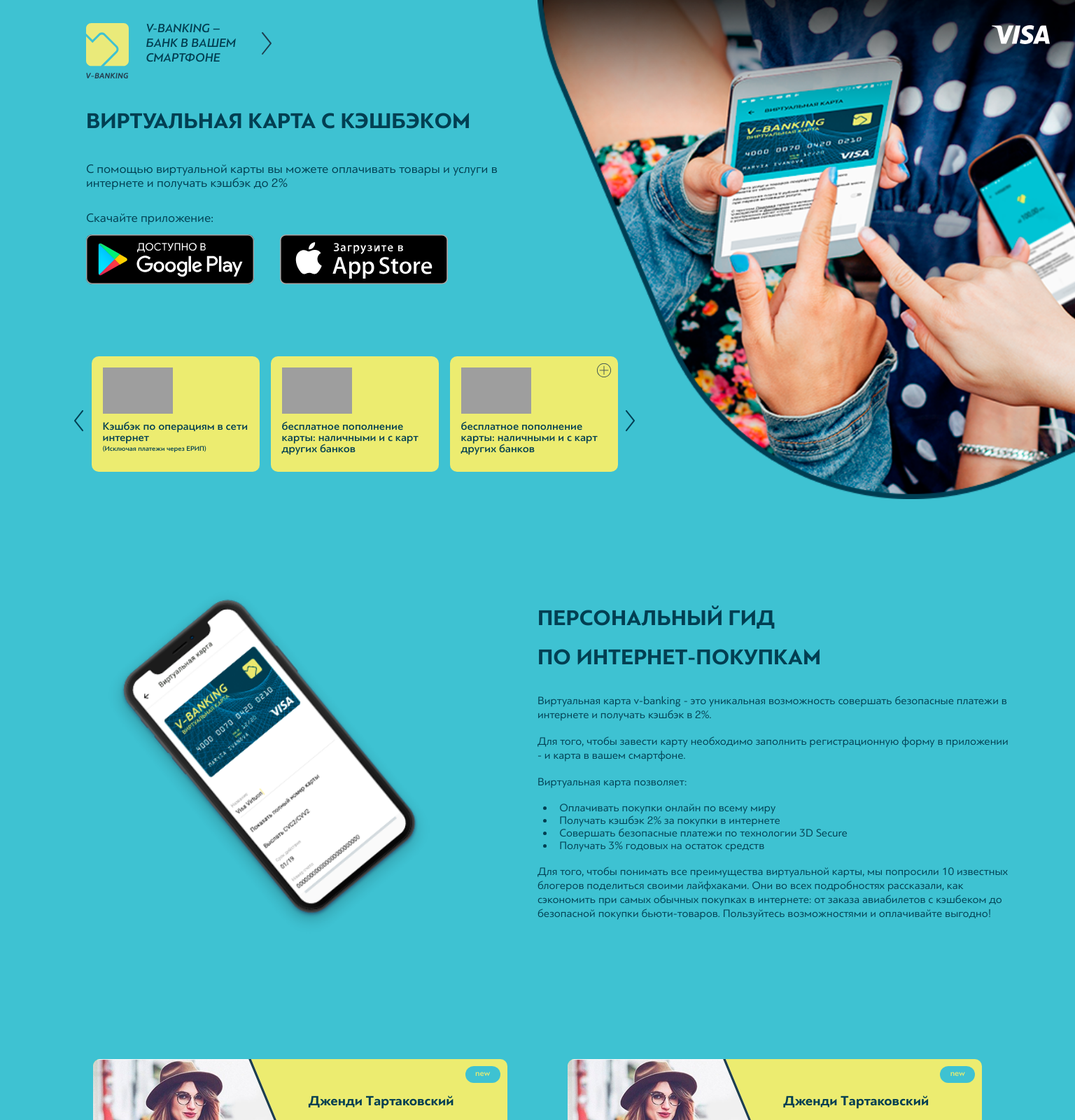
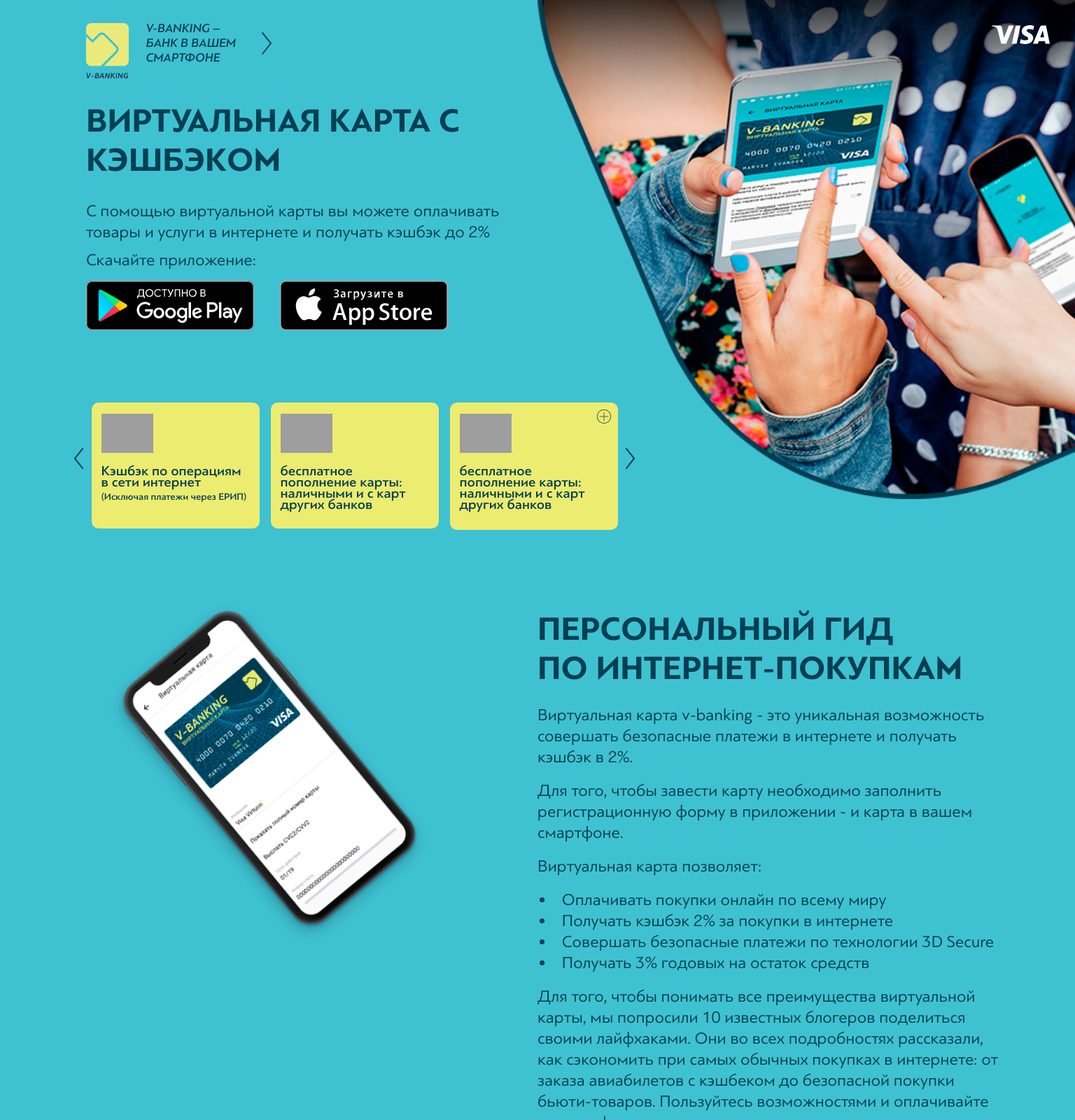
Before and after one commit to hitchen123/velcom, a PHP site: page / in a window 1536 px wide. Shown: the top 1600 px of the page at 70% size. Run offline with PHP 8.4, Linux system fonts and the light colour scheme; some libraries are stand-ins or nearby versions; some web fonts are replaced; grey boxes are pictures that could not be loaded.

Commit message:
last fixes

```diff
--- a/index.html
+++ b/index.html
@@ -12,11 +12,11 @@
 </head>
 <body>
 	<section class="starting_section">
-		<div class="bg_img wow slideInRight"></div>
+		<div data-wow-duration=".5s" class="bg_img wow slideInRight"></div>
 		<img src="images/bg_img_mob.png" alt="" class="bg_img_mob">
-		<a href="" class="visa wow slideInRight"><img src="images/logo_visa.svg" alt=""></a>
+		<a data-wow-duration=".5s" href="" class="visa wow slideInRight"><img src="images/logo_visa.svg" alt=""></a>
 
-		<div class="content wow slideInLeft">
+		<div data-wow-duration=".5s" class="content wow slideInLeft">
 
 			<div class="logo_wr">
 				<a href="" target="_blank" class="logo v-banking"><img src="images/logo.svg" alt=""></a>
@@ -41,7 +41,7 @@
 
 		</div>
 
-		<div class="owl-carousel wow bounceInUp">
+		<div data-wow-duration=".5s" class="owl-carousel wow bounceInUp">
 			<div data-id="1" class="slider__item">
 				<img src="../icons/icon-1.svg" alt="">
 				<div>
@@ -93,7 +93,7 @@
 
 	<section class="blogers">
 
-		<div data-id="1" class="bloger_wr wow slideInLeft">
+		<div data-id="1" data-wow-duration=".5s" class="bloger_wr wow slideInLeft">
 			<div class="blog_wr2">
 				<div class="bloger__photo-cut">
 					<!-- <img class="bloger__photo" src="images/face.jpg" alt="">
@@ -103,7 +103,7 @@
 					<div class="bloger__photo_mob"></div>
 					<div class="layout_big"></div>
 					<!-- <div class="layout_small"></div> -->
-					<img class="layout_small" src="images/blogger_mini.svg" alt="">
+					<!-- <img class="layout_small" src="images/blogger_mini.svg" alt=""> -->
 				</div>
 				<div class="bloger__about">
 					<p class="name">
--- a/js/main.js
+++ b/js/main.js
@@ -19,33 +19,33 @@ $(document).ready(function(){
   owl.on('changed.owl.carousel', function(event) {
     console.log('heh');
     $('.slider__item').removeClass('not_hidden').addClass('hidden');
-    ga('vbankingby.send', 'event', 'nav', 'scroll-advantage',);
+    // ga('vbankingby.send', 'event', 'nav', 'scroll-advantage',);
   });
 
   new WOW().init();
 
-  $('.download_wr a').on('click', function(){
-    var target = $(this).data('target');
-    console.log(target)
-    ga('vbankingby.send', 'nav', 'go-market', target);
-  });
+  // $('.download_wr a').on('click', function(){
+  //   var target = $(this).data('target');
+  //   console.log(target)
+  //   ga('vbankingby.send', 'nav', 'go-market', target);
+  // });
 
 
-  $('.v-banking').on('click', function(){
-    ga('vbankingby.send', 'nav', 'go-about',);
-  });
+  // $('.v-banking').on('click', function(){
+  //   ga('vbankingby.send', 'nav', 'go-about',);
+  // });
 
-  $('.link_wr a').on('click', function(){
-    var id = $(this).data('id');
-    console.log(id)
-    ga('vbankingby.send', 'nav', 'go-rules', id);
-  });
+  // $('.link_wr a').on('click', function(){
+  //   var id = $(this).data('id');
+  //   console.log(id)
+  //   ga('vbankingby.send', 'nav', 'go-rules', id);
+  // });
 
-  $('.slider__item').on('click', function(){
-    var id = $(this).data('id');
-    console.log(id)
-    ga('vbankingby.send', 'nav', 'click-advantage', id);
-  });
+  // $('.slider__item').on('click', function(){
+  //   var id = $(this).data('id');
+  //   console.log(id)
+  //   ga('vbankingby.send', 'nav', 'click-advantage', id);
+  // });
 
 
 
@@ -89,7 +89,7 @@ $(document).ready(function(){
 
     var id = $(this).data('id');
     console.log(id)
-    ga('vbankingby.send', 'nav', 'click-blogger', id);
+    // ga('vbankingby.send', 'nav', 'click-blogger', id);
 
   	// $('.bloger_wr').removeClass('bloger_plus')
 
@@ -200,7 +200,7 @@ $(document).ready(function(){
       var y = box.transform.y + lastY - box.y;
 
       // Tween to 0,0 to remove the transforms
-      TweenLite.fromTo(box.node, 1, { x: x, y: y }, { x: 0, y: 0, ease: ease });
+      TweenLite.fromTo(box.node, .5, { x: x, y: y }, { x: 0, y: 0, ease: ease });
       // TweenLite.to($('.bloger_wr.bloger_plus'), 1,  {width:'100%'});
     }
   }
--- a/styles/index.css
+++ b/styles/index.css
@@ -64,7 +64,7 @@ section{
 }
 
 .starting_section{
-	padding-bottom: 90px;
+	padding-bottom: 40px;
 }
 
 .bg_img{
@@ -127,7 +127,7 @@ h1{
 .content_middle p{
 	font-size: 18px;
     line-height: 20px;
-	padding-bottom: 30px;
+	padding-bottom: 10px;
     font-weight: 400;
 	/*font-family:PFBagueSansPro-Medium;*/
 }
@@ -157,10 +157,11 @@ h1{
 	position: relative;
 }
 
-.slider__item img{
-	max-width: 100px;
-    padding-bottom: 10px;
-    max-height: 66px;
+.owl-item .slider__item img{
+	display: inline-block;
+    width: auto;
+    height: 44px;
+    margin-bottom: 10px;
 }
 
 .visa{
@@ -185,7 +186,7 @@ h1{
 }
 
 .slider__item{
-	padding: 16px 12px 22px 16px;
+	padding: 16px 14px 22px 14px;
     min-height: 150px;
     height: auto;
     background-color: #ecec70;
@@ -747,8 +749,7 @@ footer{
 }
 
 .section_about{
-	padding-bottom: 142px;
-	min-height: 450px;
+	min-height: 380px;
 }
 
 /*.link_wr,
@@ -1341,13 +1331,38 @@ footer{
 	    width: 30%;
 	    top: 20px;
 	}
-}
-@media only screen and (min-width : 1301px) {
+	h5{
+		line-height: 24px;
+	}
+	.section_about{
+		min-height: 450px;
+	}
+}
+@media only screen and (min-width : 1367px) {
 	.slider__item {
-	    min-height: 135px;
+	    min-height: 160px;
+    	font-size: 18px;
+	}
+	.bloger__title{
+		font-size: 24px;
+	}
+	.content_middle p,
+	.section_about__content p,
+	.section_about__content li,
+	.bloger_plus .bloger__about p,
+	.bloger__tips li {
+	    font-size: 20px;
+	    line-height: 24px;
 	}
 	footer{
 		padding-left: 8.6%;
+		font-size: 18px;
+		line-height: 22px;
+	}
+	.slider__item .additional {
+	    font-size: 14px;
+	    line-height: 14px;
+	    padding-top: 6px;
 	}
 	.slider__item .additional {
 	    /*font-size: 12px;
@@ -1360,22 +1375,24 @@ footer{
 	    width: 30%;
 	}
 	.bloger_plus{
-		height: 780px;
+		height: 824px;
 		width: 92%;
 	}
 	.bloger_plus .bloger__photo-cut{
-		height: 55%;
+		height: 48%;
+	}
+	.bloger_plus .bloger__tips{
+		height: 54%;
 	}
 	.owl-carousel .owl-nav button.owl-next, .owl-carousel .owl-nav button.owl-prev, .owl-carousel button.owl-dot{
-		height: 184px;
+		height: 160px;
 	}
 	.owl-carousel{
 		height: 224px;
 	}
 	.bloger__about{
-		padding-top: 50px;
+		padding-top: 40px;
 	    width: 40%;
-	    /*font-size: 24px;*/
 	}
 	.new {
 	    width: 50px;
@@ -1412,9 +1427,32 @@ footer{
 		margin-left: 6px;
 	}
 }
-@media only screen and (min-width : 1401px) {
+@media only screen and (min-width : 1442px) {
     .slider__item {
-	    min-height: 165px;
+	    min-height: 180px;
+	    font-size: 20px;
+	}
+	.owl-item .slider__item img{
+		height: 56px;
+		margin-bottom: 16px;
+	}
+	h1 {
+    	font-size: 48px;
+    	line-height: 56px;
+	}
+	.content_middle p,
+	.section_about__content p,
+	.section_about__content li,
+	.bloger_plus .bloger__about p,
+	.bloger__tips li {
+    	font-size: 24px;
+	    line-height: 30px;
+	}
+	.bloger_plus{
+		height: 900px;
+	}
+	.bloger__tips li{
+		min-height: 244px;
 	}
 }
 @media only screen and (min-width : 1601px) {
```
Also changed, not shown: other parts of styles/index.css (+30 -41 lines).
